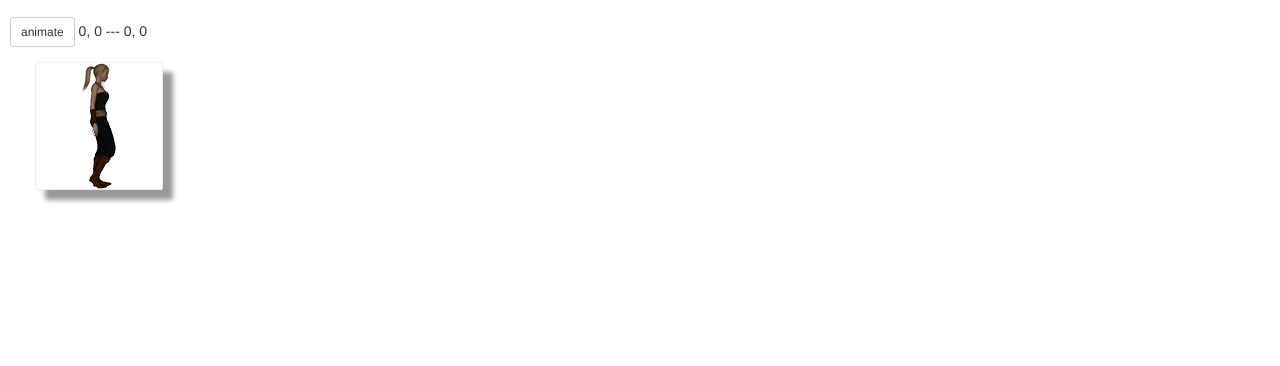
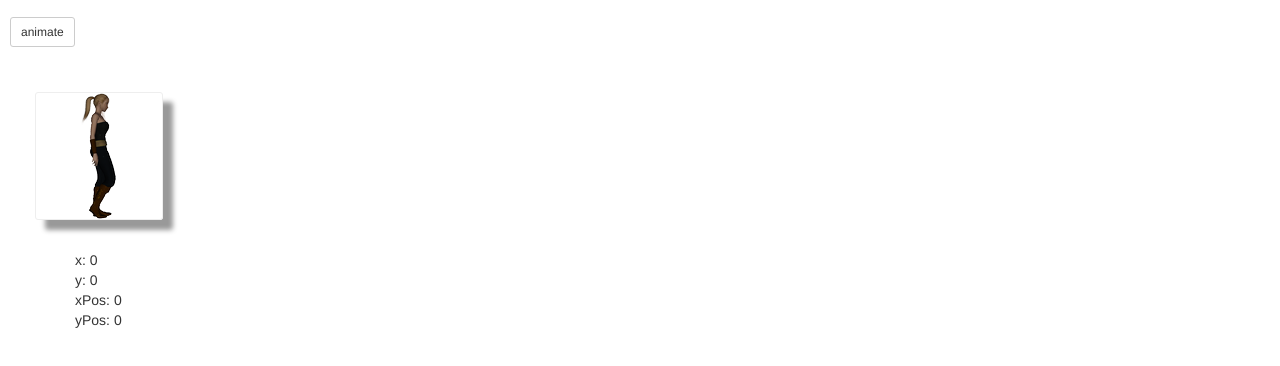
Before and after one commit to jhanink/practice, a website: page public/index.html at #!/features in a window 1280 px wide. Shown: the part 402-768 px from the top of the page. Drawn offline with nearby package versions, Linux system fonts and the light colour scheme; some packages are replaced by stand-ins of ours; a script that the page names is missing.

Commit message:
* cleanup

```diff
--- a/public/css/app.css
+++ b/public/css/app.css
@@ -12,3 +12,5 @@
     box-shadow: 10px 10px 5px #999;
     padding: 10px;
 }
+
+ul {list-style-type:none}
--- a/public/js/app.js
+++ b/public/js/app.js
@@ -86,7 +86,7 @@ MyApp.controller('FeaturesCtrl', ['$scope','$http', '$interval', function($scope
     $scope.startAnimate = function() {
         $scope.animationPromise = $interval(function() {
             $scope.animateSprite();
-        },50);
+        },40);
     };
 
     $scope.pauseAnimation = function() {
@@ -109,31 +109,6 @@ MyApp.controller('FeaturesCtrl', ['$scope','$http', '$interval', function($scope
                 $scope.frame.x = 1;
             }
         }
-
-
-/*        if (($scope.frame.xPos < $scope.frame.xMax) ||
-            (($scope.frame.yPos == $scope.frame.yMax-1) && ($scope.frame.xPos < $scope.frame.xMaxLimit))) {
-            $scope.frame.xPos++;
-            $scope.frame.x -= $scope.frame.size;
-        } else {
-            $scope.frame.xPos = 0;
-            $scope.frame.x = 0;
-            if ($scope.frame.yPos < $scope.frame.yMax) {
-                $scope.frame.yPos++;
-                $scope.frame.y -= $scope.frame.size;
-            } else {
-                $scope.frame.yPos = 0;
-                $scope.frame.y = 0;
-            }
-        }
-
-        if ($scope.frame.x > -($scope.frame.xMax * $scope.frame.size)) {
-            $scope.frame.x -= $scope.frame.size;
-        } else {
-            $scope.frame.x = 0;
-            $scope.frame.y -= $scope.frame.size;
-        }*/
-
     };
 
 }]);
--- a/public/partials/features.html
+++ b/public/partials/features.html
@@ -18,9 +18,20 @@
 
     <input bootstrap-button type="button" value="{{getAnimateButtonText()}}" ng-click="performAnimationFunction()"/>
 
-    <span>{{frame.x}}, {{frame.y}} --- {{frame.getXPos()}}, {{frame.getYPos()}}</span>
+    <p>&nbsp;</p>
 
     <div class="sectionContent sprite frame box" style="background-position:{{frame.getXPos()}}px {{frame.getYPos()}}px"></div>
 
 
+
+    <p>&nbsp;</p>
+
+    <ul class="sectionContent">
+        <li>x: {{frame.x}}</li>
+        <li>y: {{frame.y}}</li>
+        <li>xPos: {{frame.getXPos()}}</li>
+        <li>yPos: {{frame.getYPos()}}</li>
+    </ul>
+
+
 </div>
```
